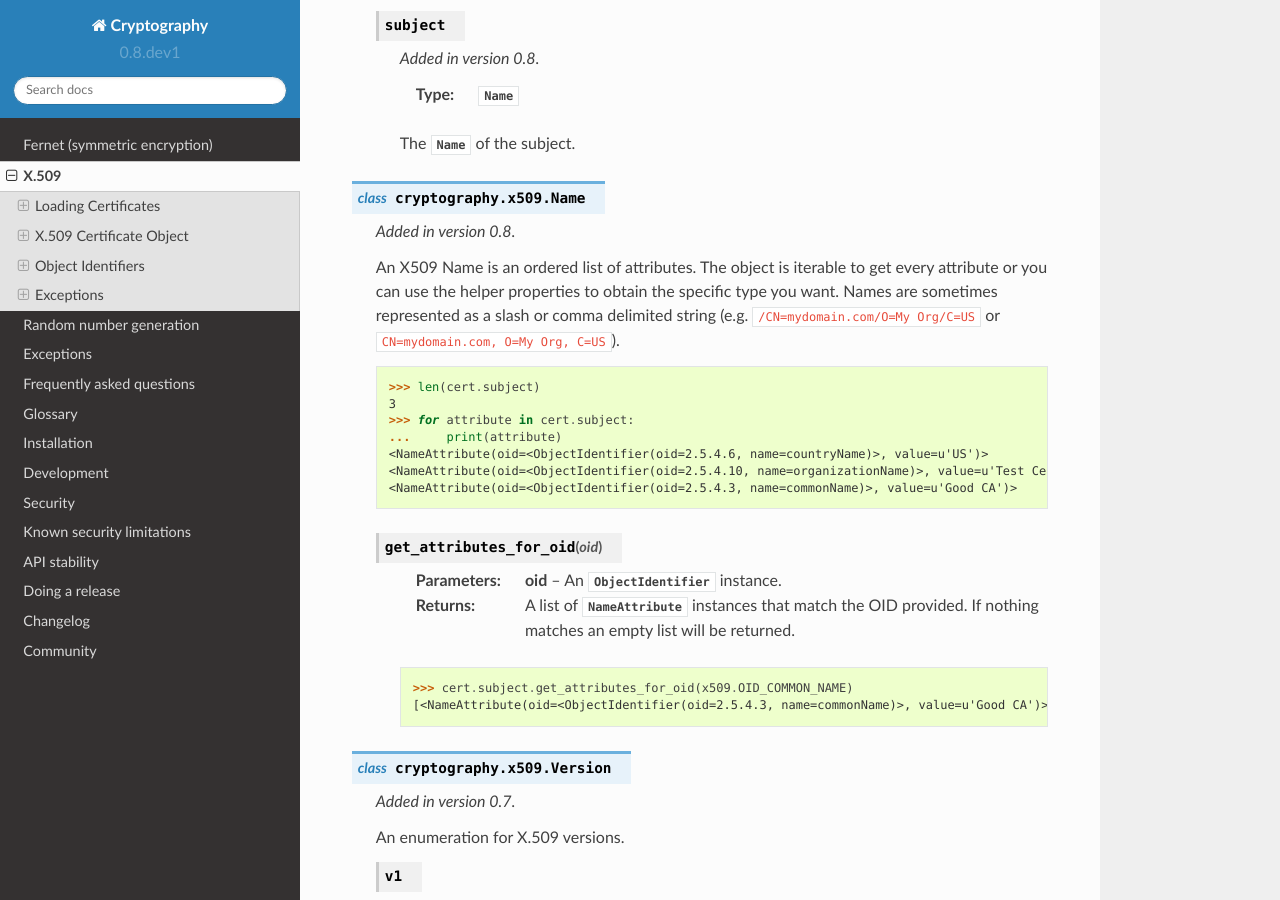
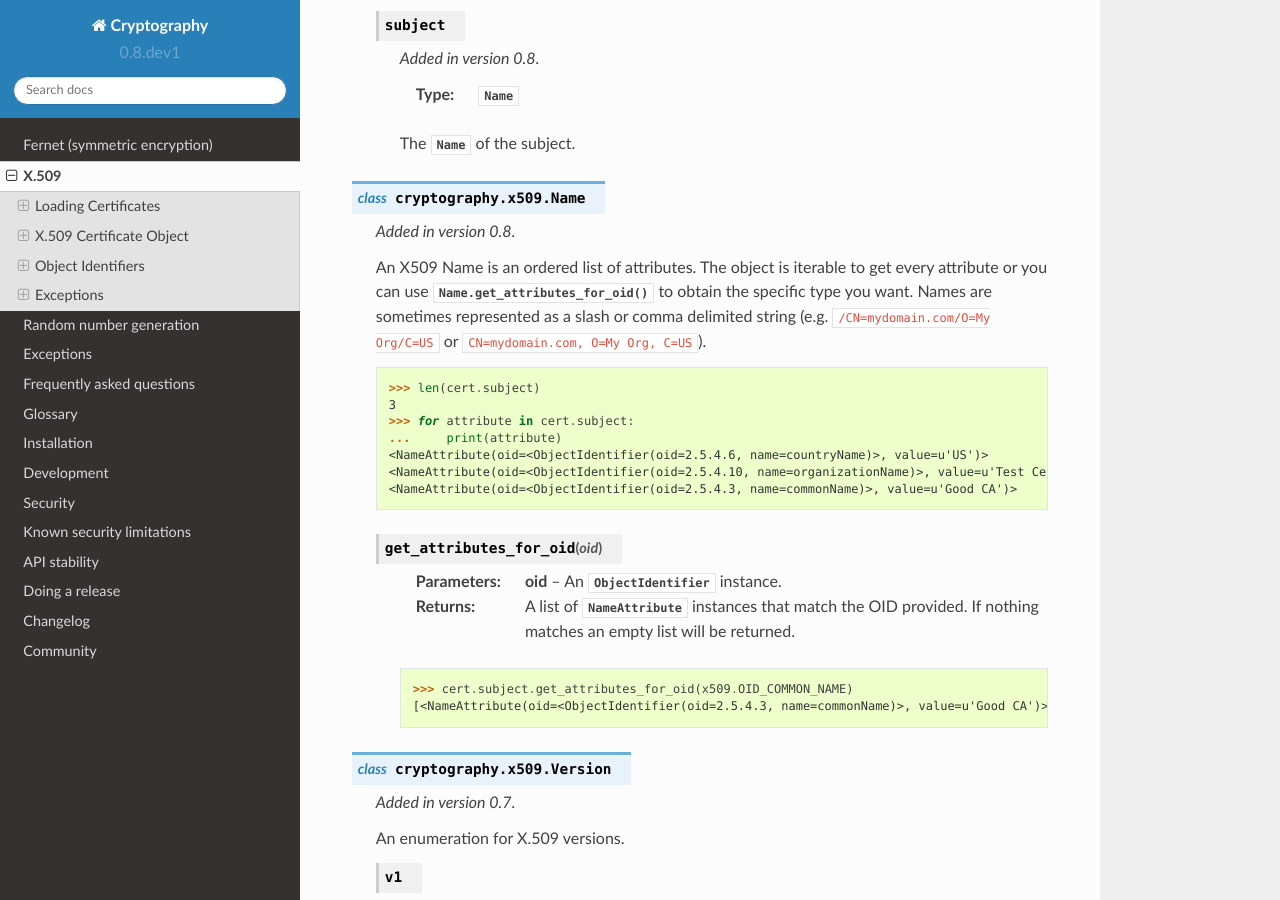
Before and after one commit to WebKing0121/cryptography, a Sphinx documentation site: the page built from docs/x509.rst, in a window 1280 px wide and 900 px high, scrolled down 2614 px. Built offline with Sphinx 7.4.7 and the Read the Docs theme 2.0.0, drawn with Linux system fonts in a browser that asks for light colours; pages that are not in the unit, such as notebooks, are missing from menus.

Commit message:
update docs

```diff
--- a/docs/x509.rst
+++ b/docs/x509.rst
@@ -188,7 +188,7 @@ X.509 Certificate Object
     .. versionadded:: 0.8
 
     An X509 Name is an ordered list of attributes. The object is iterable to
-    get every attribute or you can use the helper properties to
+    get every attribute or you can use :meth:`Name.get_attributes_for_oid` to
     obtain the specific type you want. Names are sometimes represented as a
     slash or comma delimited string (e.g. ``/CN=mydomain.com/O=My Org/C=US`` or
     ``CN=mydomain.com, O=My Org, C=US``).
```
